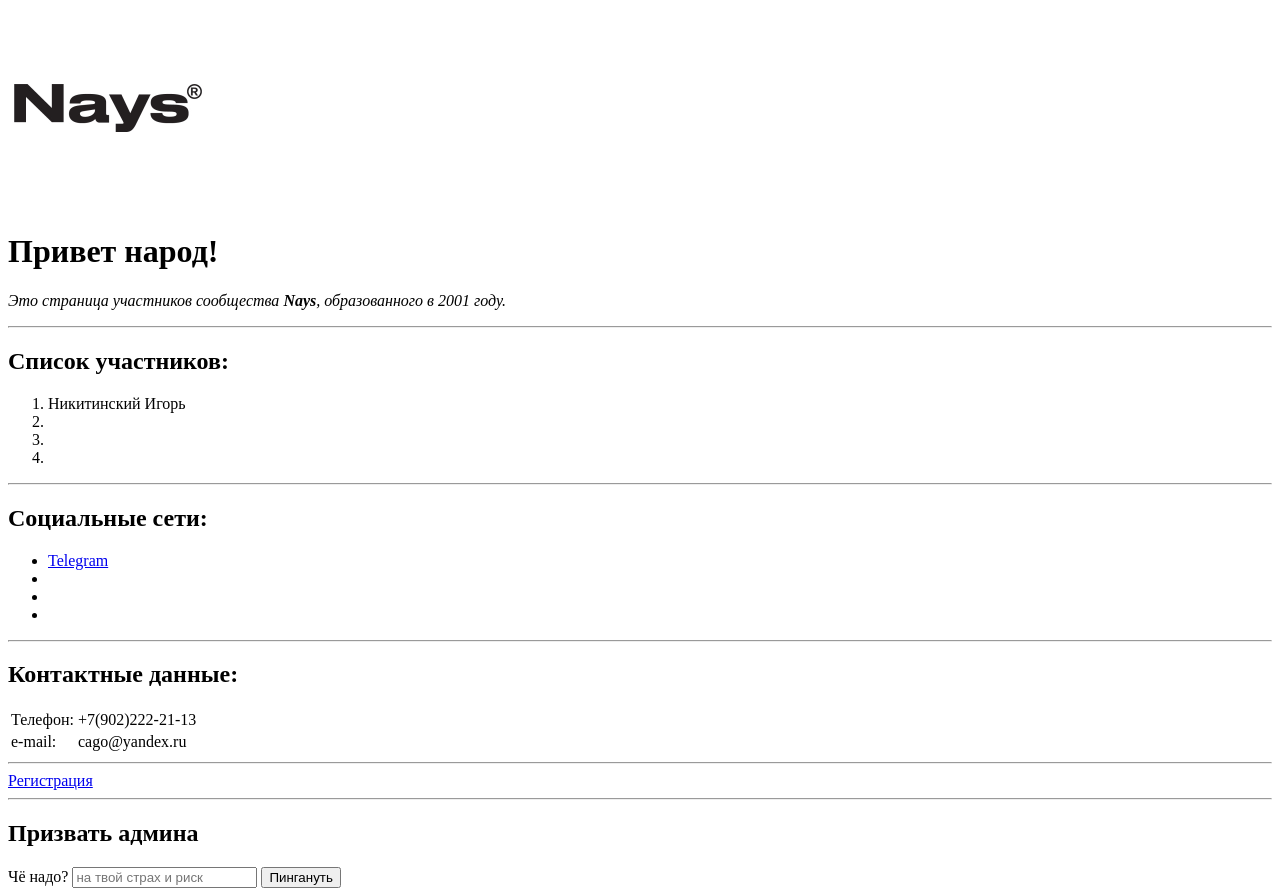
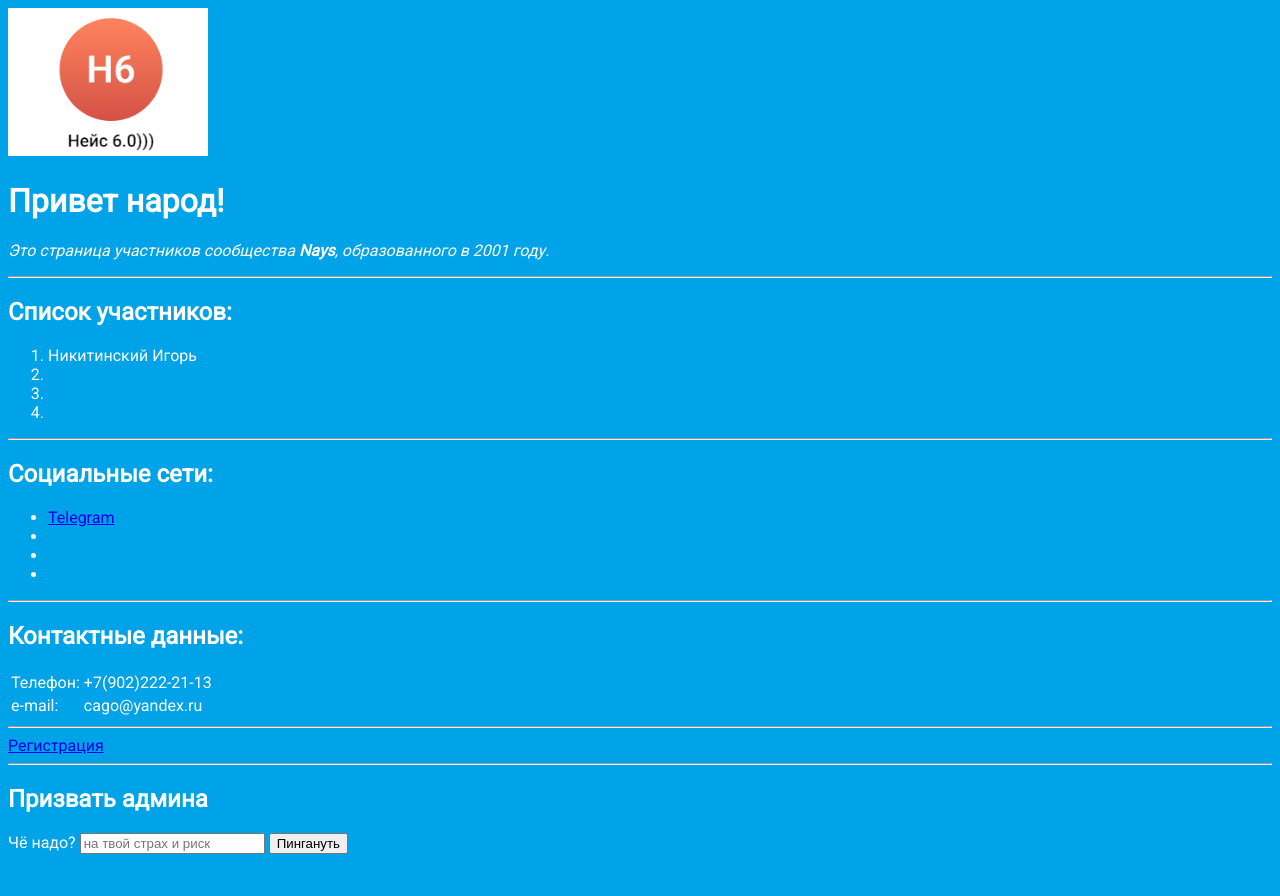
Before and after one commit to Wingogh/Nays, a plain HTML site: page index.html in a window 1280 px wide. After the commit the page ends 862 px from the top, so only its background shows below. Drawn offline with Linux system fonts and the light colour scheme.

Commit message:
Add files via upload

```diff
--- a/index.html
+++ b/index.html
@@ -3,9 +3,10 @@
 <head>
     <meta charset="UTF-8">
     <title>Nays 7.0</title>
+    <link rel="stylesheet" href="styles.css">
 </head>
 <body>
-    <img src="naysLogo.jpg" alt="логотип Nays" width="200">
+    <img src="naysLogo3.jpg" alt="логотип Nays" width="200">
     <h1>Привет народ!</h1>
     <p>
         <em>Это страница участников сообщества <strong>Nays</strong>, образованного в 2001 году.</em>
--- /dev/null
+++ b/styles.css
@@ -0,0 +1,17 @@
+@import url('https://fonts.googleapis.com/css2?family=Roboto&display=swap');
+
+
+body {
+    background-color: #00A2E8;
+    color: #ffffff;
+
+    /*font-size: 16px;
+    font-weight: normal;
+    font-family: 'Roboto', sans-serif;*/
+
+    font: normal 16px 'Roboto', sans-serif;
+}
+
+h1 {
+    color: #ffffff;
+}
```
Also changed, not shown: naysLogo2.jpg (added), naysLogo3.jpg (added).
